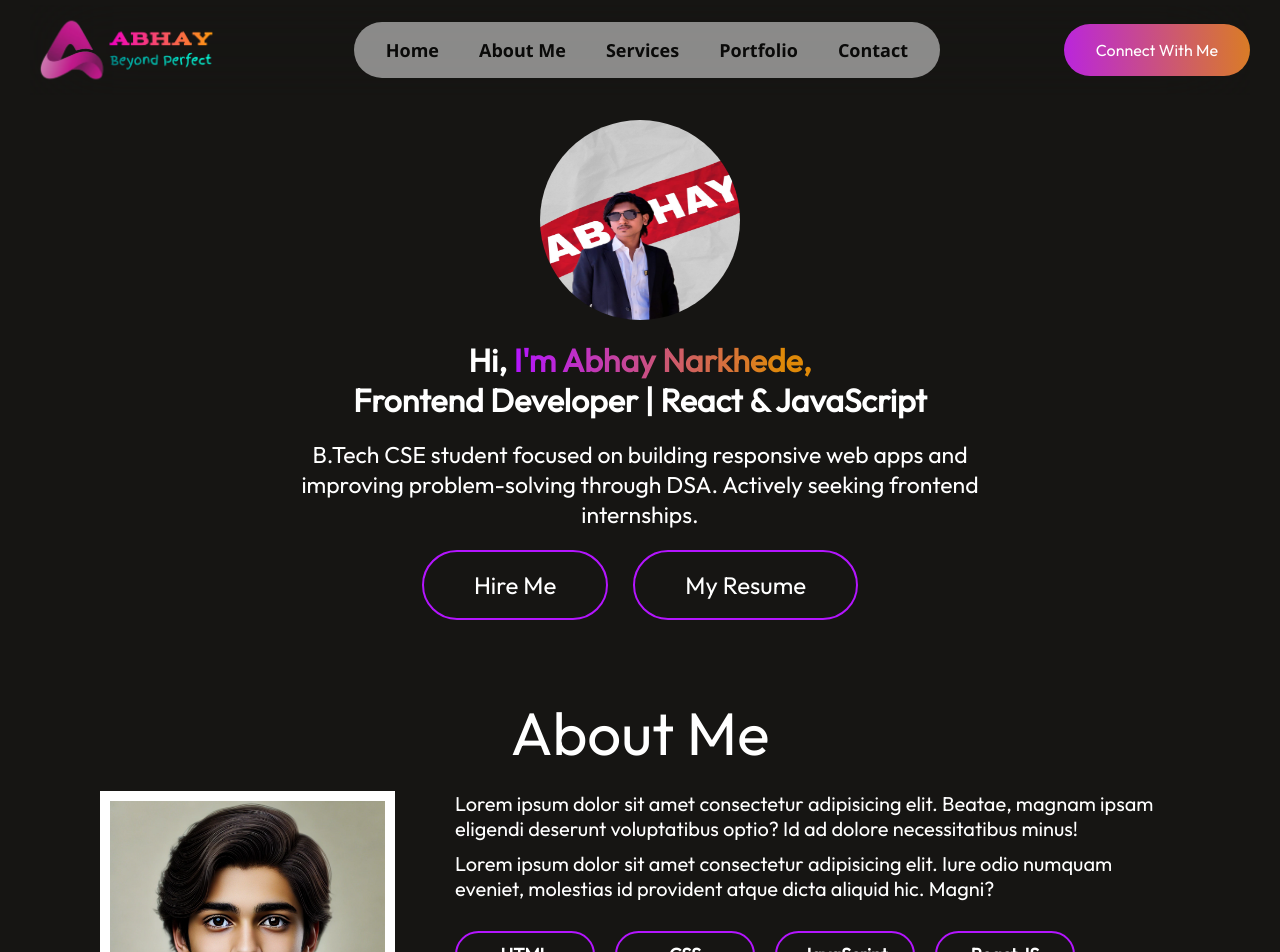
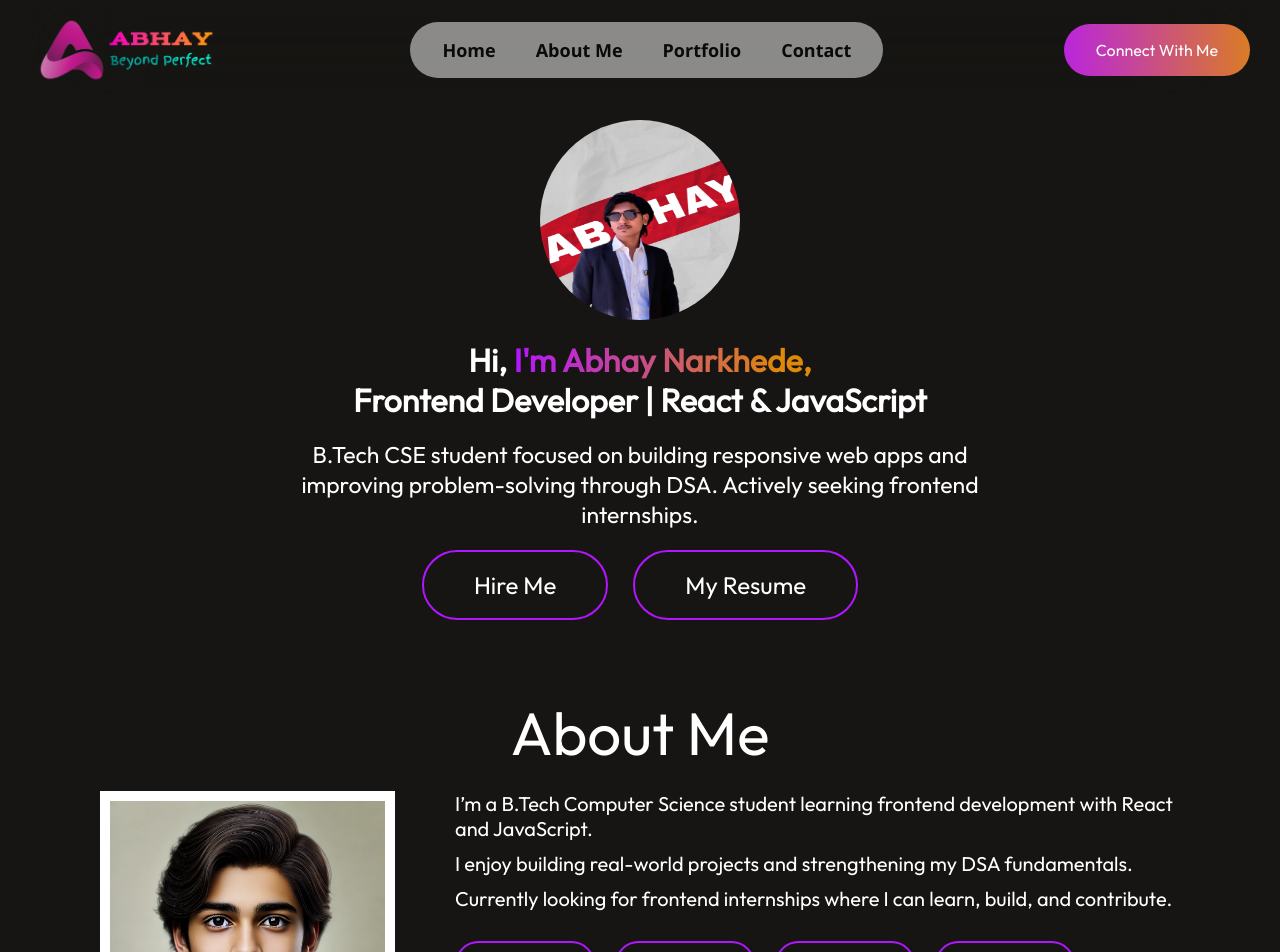
Before and after one commit to abhiynar2804/Abhay-S-Per-Port, a React (Vite) app: page / in a window 1280 px wide. Shown: the top 952 px of the page. Built offline with nearby package versions, Linux system fonts and the light colour scheme.

Commit message:
improve about and remove services from navbar

```diff
--- a/src/Components/About/About.jsx
+++ b/src/Components/About/About.jsx
@@ -18,8 +18,10 @@ const About = () => {
                 </div>
                 <div className="about-right">
                     <div className="about-para">
-                        <p>Lorem ipsum dolor sit amet consectetur adipisicing elit. Beatae, magnam ipsam eligendi deserunt voluptatibus optio? Id ad dolore necessitatibus minus!</p>
-                        <p>Lorem ipsum dolor sit amet consectetur adipisicing elit. Iure odio numquam eveniet, molestias id provident atque dicta aliquid hic. Magni?</p>
+                        <p> I’m a B.Tech Computer Science student learning frontend development with React and JavaScript.</p>
+                        <p> I enjoy building real-world projects and strengthening my DSA fundamentals.</p>
+                        <p> Currently looking for frontend internships where I can learn, build, and contribute.</p>
+
                     </div>
                     <div className="about-skills">
                        <div className='about-skill'> <p className='skill'>HTML</p> <hr style={{width:"90%"}} /><p className='per' >90%</p></div>
--- a/src/Components/Navbar/Navbar.jsx
+++ b/src/Components/Navbar/Navbar.jsx
@@ -14,8 +14,7 @@ const Navbar = () => {
       <ul className='nav-menu'>
         <li><AnchorLink className='anchor-link' href='#home'><p onClick={()=>setMenu("home")}>Home</p></AnchorLink>{menu==="home"}</li>
         <li><AnchorLink className='anchor-link' offset={20} href='#about'><p onClick={()=>setMenu("about")}>About Me</p></AnchorLink>{menu==="about"}</li>
-        <li><AnchorLink className='anchor-link' offset={20} href='#services'><p onClick={()=>setMenu("services")}>Services</p></AnchorLink>{menu==="services"}</li>
-        <li><AnchorLink className='anchor-link' offset={20} href='#work'><p onClick={()=>setMenu("work")}>Portfolio</p></AnchorLink>{menu==="work"}</li>
+        <li><AnchorLink className='anchor-link' offset={20} href='#services'><p onClick={()=>setMenu("work")}>Portfolio</p></AnchorLink>{menu==="work"}</li>
         <li><AnchorLink className='anchor-link' offset={20} href='#contact'><p onClick={()=>setMenu("contact")}>Contact</p></AnchorLink>{menu==="contact"}</li>
       </ul>
 
```
